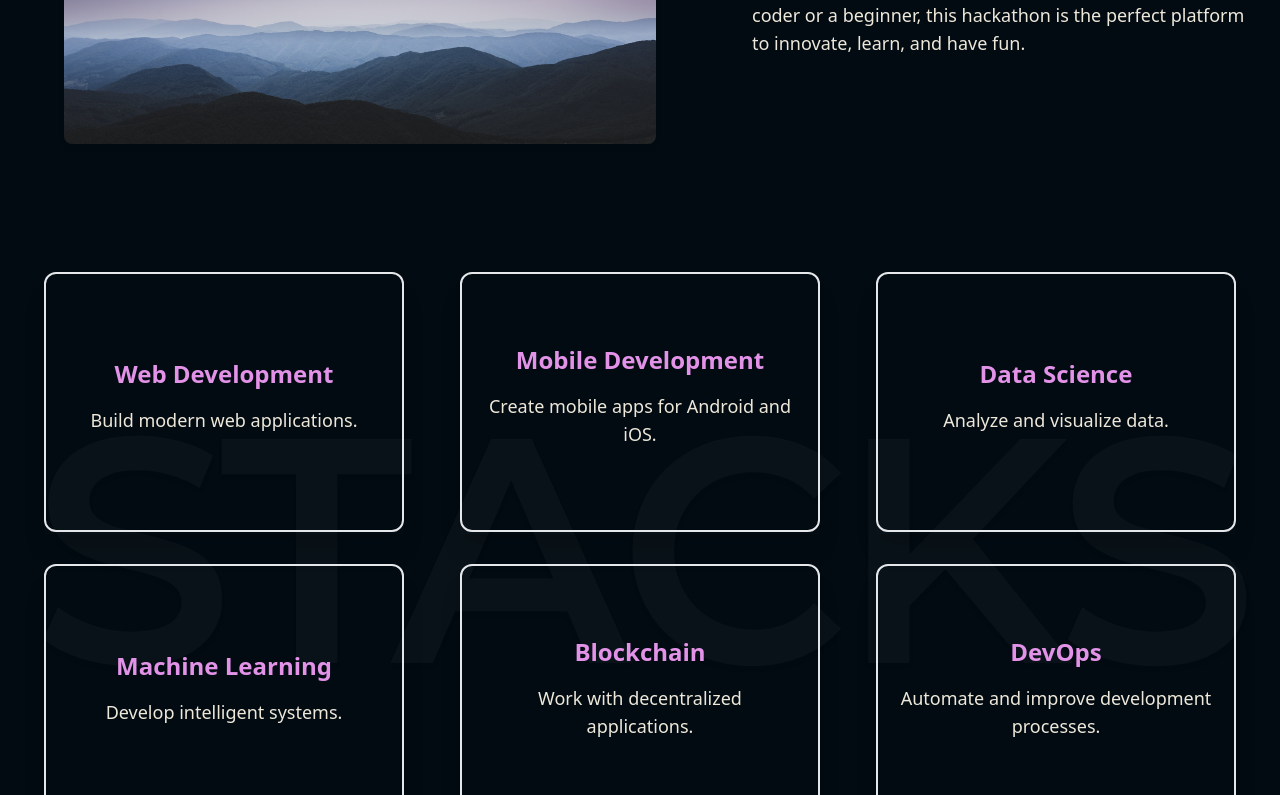
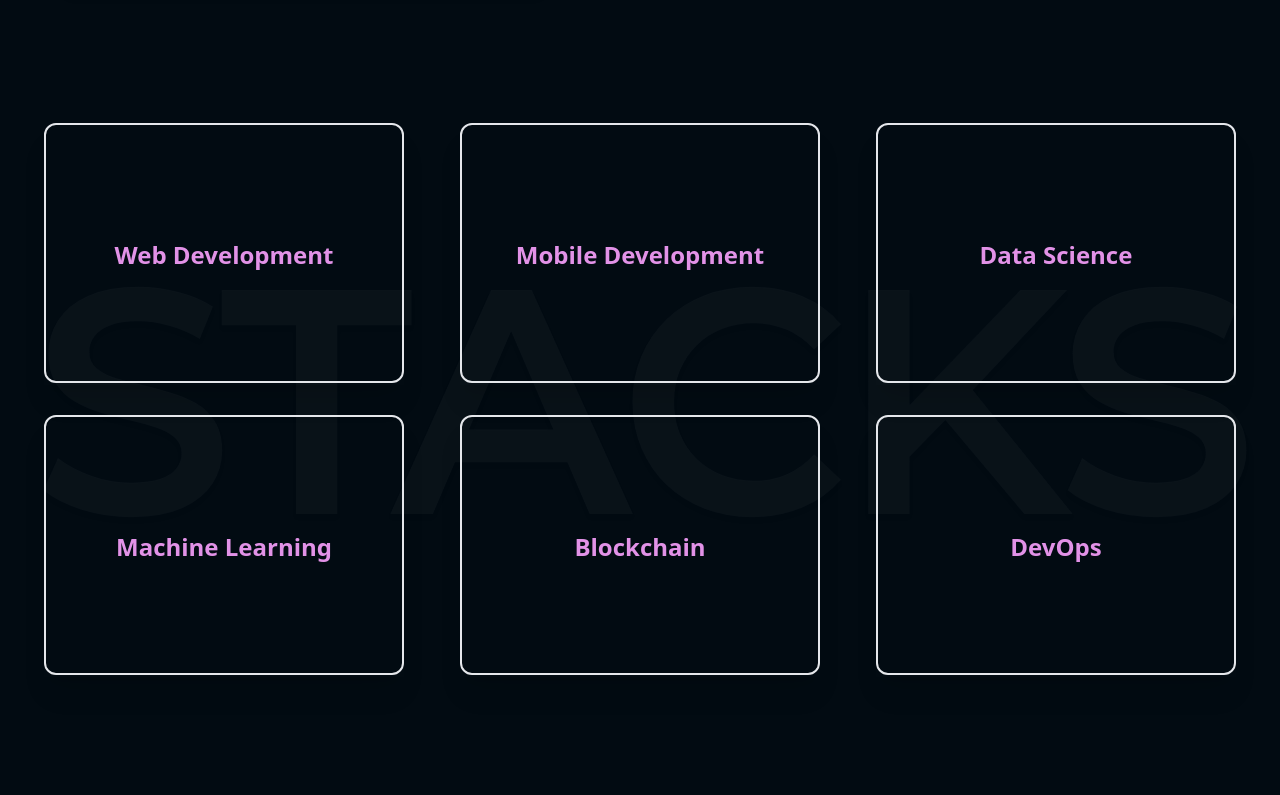
Before and after one commit to AdarshDev9349/mulearn-hackathon, a React (Vite) app: page / in a window 1280 px wide. Shown: the part 1605-2400 px from the top of the page. Built offline with nearby package versions, Linux system fonts and the light colour scheme.

Commit message:
stack section updated

```diff
--- a/src/Components/about.jsx
+++ b/src/Components/about.jsx
@@ -26,7 +26,7 @@ export default function About() {
               </div>
               <div className="lg:flex-1 lg:w-1/2 lg:mt-0 mt-8">
                 <img
-                  className="w-full h-auto object-cover rounded-lg shadow-md"
+                  className="w-200 h-80 object-cover rounded-lg shadow-md"
                   src={mulearnImage}
                   alt="MuLearn UCEK"
                 />
@@ -46,7 +46,7 @@ export default function About() {
               </div>
               <div className="lg:flex-1 lg:w-1/2 lg:mt-0 mt-8 lg:order-1">
                 <img
-                  className="w-full h-auto object-cover rounded-lg shadow-md"
+                  className="w-200 h-80 object-cover rounded-lg shadow-md"
                   src={hackathonImage}
                   alt="Hackathon"
                 />
--- a/src/Components/landing.jsx
+++ b/src/Components/landing.jsx
@@ -25,7 +25,7 @@ export default function Landing() {
             </a>
             <a
               href="#sponsor"
-              className="rounded-md bg-white text-black border-2 px-3.5 py-2.5 lg:text-lg  font-semibold text-white shadow-sm hover:bg-indigo-500 focus-visible:outline focus-visible:outline-2 focus-visible:outline-offset-2 focus-visible:outline-indigo-600"
+              className="rounded-md bg-white text-black border-2 px-3.5 py-2.5 lg:text-lg  font-semibold  shadow-sm hover:bg-indigo-500 focus-visible:outline focus-visible:outline-2 focus-visible:outline-offset-2 focus-visible:outline-indigo-600"
             >
               Sponsor Us
             </a>
--- a/src/Components/navbar.jsx
+++ b/src/Components/navbar.jsx
@@ -1,19 +1,45 @@
-// Navbar.js
 'use client'
 
-import { useState } from 'react'
-import { Dialog, DialogPanel } from '@headlessui/react'
-import { Bars3Icon, XMarkIcon } from '@heroicons/react/24/outline'
+import { useState, useEffect } from 'react';
+import { Dialog, DialogPanel } from '@headlessui/react';
+import { Bars3Icon, XMarkIcon } from '@heroicons/react/24/outline';
+import { motion, AnimatePresence } from 'framer-motion';
 
 const navigation = [
   { name: 'Home', href: '#' },
   { name: 'About', href: '#' },
   { name: 'Sponsors', href: '#' },
   { name: 'FAQ', href: '#' },
-]
+];
+
+const menuVariants = {
+  open: {
+    x: 0,
+    transition: {
+      ease: [0.08, 0.65, 0.53, 0.96],
+      duration: 0.6,
+      staggerChildren: 0.05,
+      delayChildren: 0.2,
+    },
+  },
+  closed: {
+    x: '100%',
+    transition: {
+      ease: [0.08, 0.65, 0.53, 0.96],
+      duration: 0.6,
+      staggerChildren: 0.05,
+      staggerDirection: -1,
+    },
+  },
+};
+
+const itemVariants = {
+  open: { opacity: 1, filter: 'blur(0px)', scale: 1 },
+  closed: { opacity: 0, filter: 'blur(10px)', scale: 0.5 },
+};
 
 export default function Navbar() {
-  const [mobileMenuOpen, setMobileMenuOpen] = useState(false)
+  const [mobileMenuOpen, setMobileMenuOpen] = useState(false);
 
   return (
     <header className="absolute inset-x-0 top-0 z-50">
@@ -44,13 +70,16 @@ export default function Navbar() {
           </a>
         </div>
       </nav>
-      <Dialog open={mobileMenuOpen} onClose={setMobileMenuOpen} className="lg:hidden">
-        <div className="fixed inset-0 z-50" />
-        <DialogPanel className="fixed inset-y-0 right-0 z-50 w-full overflow-y-auto bg-white px-6 py-6 sm:max-w-sm sm:ring-1 sm:ring-gray-900/10">
+
+      <AnimatePresence>
+        {mobileMenuOpen && (
+          <Dialog as={motion.div} open={mobileMenuOpen} onClose={setMobileMenuOpen} className="lg:hidden">
+            <motion.div className="fixed inset-0 z-50 bg-black bg-opacity-50" />
+            <DialogPanel as={motion.div} initial="closed" animate="open" exit="closed" variants={menuVariants} className="fixed inset-y-0 right-0 z-50 w-full overflow-y-auto bg-white px-6 py-6 sm:max-w-sm sm:ring-1 sm:ring-gray-900/10">
               <div className="flex items-center justify-between">
                 <a href="#" className="-m-1.5 p-1.5">
                   <span className="sr-only">Your Company</span>
-
+                  {/* Add your logo here */}
                 </a>
                 <button
                   type="button"
@@ -62,30 +91,34 @@ export default function Navbar() {
                 </button>
               </div>
               <div className="mt-6 flow-root">
-            <div className="-my-6 divide-y divide-gray-500/10">
+                <motion.div initial="closed" animate="open" exit="closed" variants={menuVariants} className="-my-6 divide-y divide-gray-500/10">
                   <div className="space-y-2 py-6">
                     {navigation.map((item) => (
-                  <a
+                      <motion.a
                         key={item.name}
                         href={item.href}
-                    className="-mx-3 block rounded-lg px-3 py-2 text-base font-semibold leading-7 text-white-900 hover:bg-gray-50"
+                        variants={itemVariants}
+                        className="-mx-3 block rounded-lg px-3 py-2 text-base font-semibold leading-7 text-gray-900 hover:bg-gray-50"
                       >
                         {item.name}
-                  </a>
+                      </motion.a>
                     ))}
                   </div>
                   <div className="py-6">
-                <a
+                    <motion.a
                       href="#"
-                  className="-mx-3 block rounded-lg px-3 py-2.5 text-base font-semibold leading-7 text-white-900 hover:bg-white-50"
+                      variants={itemVariants}
+                      className="-mx-3 block rounded-lg px-3 py-2.5 text-base font-semibold leading-7 text-gray-900 hover:bg-gray-50"
                     >
                       Log in
-                </a>
+                    </motion.a>
                   </div>
-            </div>
+                </motion.div>
               </div>
             </DialogPanel>
           </Dialog>
+        )}
+      </AnimatePresence>
     </header>
-  )
+  );
 }
--- a/src/Components/stacks.jsx
+++ b/src/Components/stacks.jsx
@@ -1,4 +1,6 @@
 import React from "react";
+import { useState } from "react";
+import { motion, AnimatePresence } from "framer-motion";
 
 const stacks = [
   { title: "Web Development", description: "Build modern web applications." },
@@ -15,50 +17,51 @@ const stacks = [
   },
 ];
 
-const colors = [
-  "bg-transparent",
-  "bg-transparent",
-  "bg-transparent",
-  "bg-transparent",
-  "bg-transparent",
-  "bg-transparent",
-];
-
 const Stacks = () => {
-  const Card = ({ title, description, color }) => {
+  const Card = ({ title, description }) => {
+    const [isVisible, setVisible] = useState(false);
     return (
-      <div
-        className={`card ${color} border-2 rounded-xl w-full sm:w-72 md:w-90 h-40 sm:h-60 md:h-65 perspective-1000 justify-self-center transition-transform transform hover:scale-105`}
+      <motion.div
+        initial={{ opacity: 0 }}
+        animate={{ opacity: 1, transition: { duration: 1 } }}
+        whileHover={{ scale: 1.05, boxShadow: "0px 5px 30px #207" }}
+        onTap={() => setVisible(!isVisible)}
+        className="card relative cursor-pointer bg-transparent border-2 rounded-xl w-full sm:w-72 md:w-90 h-40 sm:h-60 md:h-65 perspective-1000 justify-self-center"
       >
-      <div className={`card ${color} border-none w-full sm:w-72 md:w-90 h-40 sm:h-60 md:h-65 perspective-1000 justify-self-center transition-transform transform hover:scale-105`}>
-        <div className="card-inner relative w-full h-full transform-style-preserve-3d transition-transform duration-[999ms]">
-          <div className="card-body absolute w-full h-full backface-hidden bg-base-100 shadow-xl flex flex-col justify-center items-center text-center p-4 sm:p-6">
-            <h2 className="card-title text-xl sm:text-2xl text-white font-bold" style={{ color: "#E292E7" }}>{title}</h2>
-            <p className="mt-2 sm:mt-4 text-sm sm:text-lg"style={{ color: "#EEE8DA" }}>{description}</p>
-            <div className="card-actions mt-2 sm:mt-4">
-
+        <AnimatePresence>
+          {isVisible && (
+            <motion.div
+              className="absolute w-full h-full bg-black border-2 z-10 flex justify-center items-center text-center p-4 rounded-xl"
+              initial={{ opacity: 0, scale: 0.75 }}
+              animate={{ opacity: 1, scale: 1 }}
+              exit={{ opacity: 0, scale: 0 }}
+            >
+              <p className="text-sm sm:text-lg text-white">{description}</p>
+            </motion.div>
+          )}
+        </AnimatePresence>
+        <div className="card bg-transparent border-none w-full sm:w-72 md:w-90 h-40 sm:h-60 md:h-65 perspective-1000 justify-self-center">
+          <div className="card-inner relative w-full h-full transform-style-preserve-3d transition-transform duration-[999ms]">
+            <div className="card-body absolute w-full h-full backface-hidden bg-base-100 shadow-xl flex flex-col justify-center items-center text-center p-4 sm:p-6">
+              <h2 className="card-title text-xl sm:text-2xl font-bold" style={{ color: "#E292E7" }}>
+                {title}
+              </h2>
             </div>
           </div>
         </div>
-      </div>
-      </div>
+      </motion.div>
     );
   };
 
   return (
-    <div className="relative py-16" style={{ backgroundColor: "#020b12" }}>
-      <div className="absolute inset-0 flex justify-center items-center z-0 items-start">
+    <div className="relative py-16 bg-[#020b12]">
+      <div className="absolute inset-0 flex justify-center items-center z-0">
         <h1 className="custom-heading2">STACKS</h1>
       </div>
       <div className="container mx-auto px-6 lg:px-8">
-        <div className="grid grid-cols-2 sm:grid-cols-2 lg:grid-cols-3 gap-8">
+        <div className="grid grid-cols-1 sm:grid-cols-2 lg:grid-cols-3 gap-8">
           {stacks.map((stack, index) => (
-            <Card
-              key={index}
-              title={stack.title}
-              description={stack.description}
-              color={colors[index % colors.length]}
-            />
+            <Card key={index} title={stack.title} description={stack.description} />
           ))}
         </div>
       </div>
```
Lines whose indentation alone changed are shown as unchanged.
